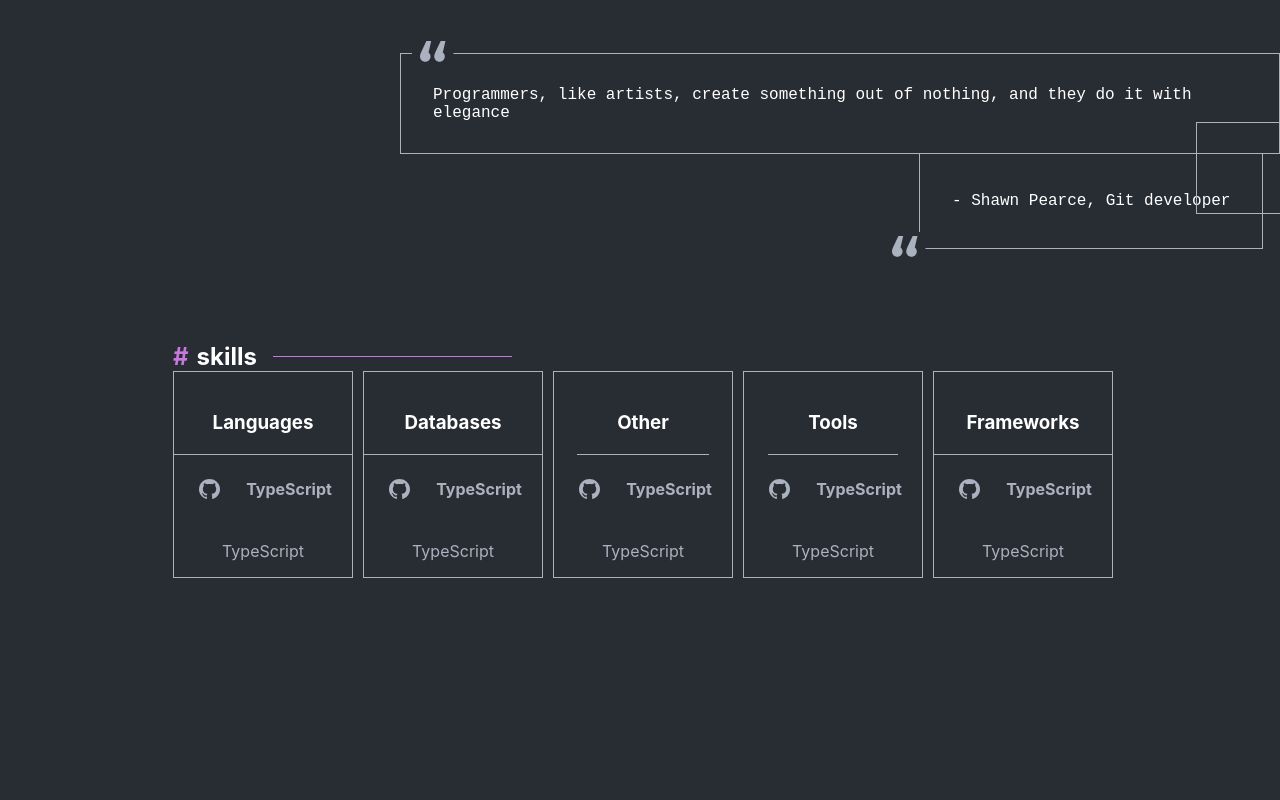
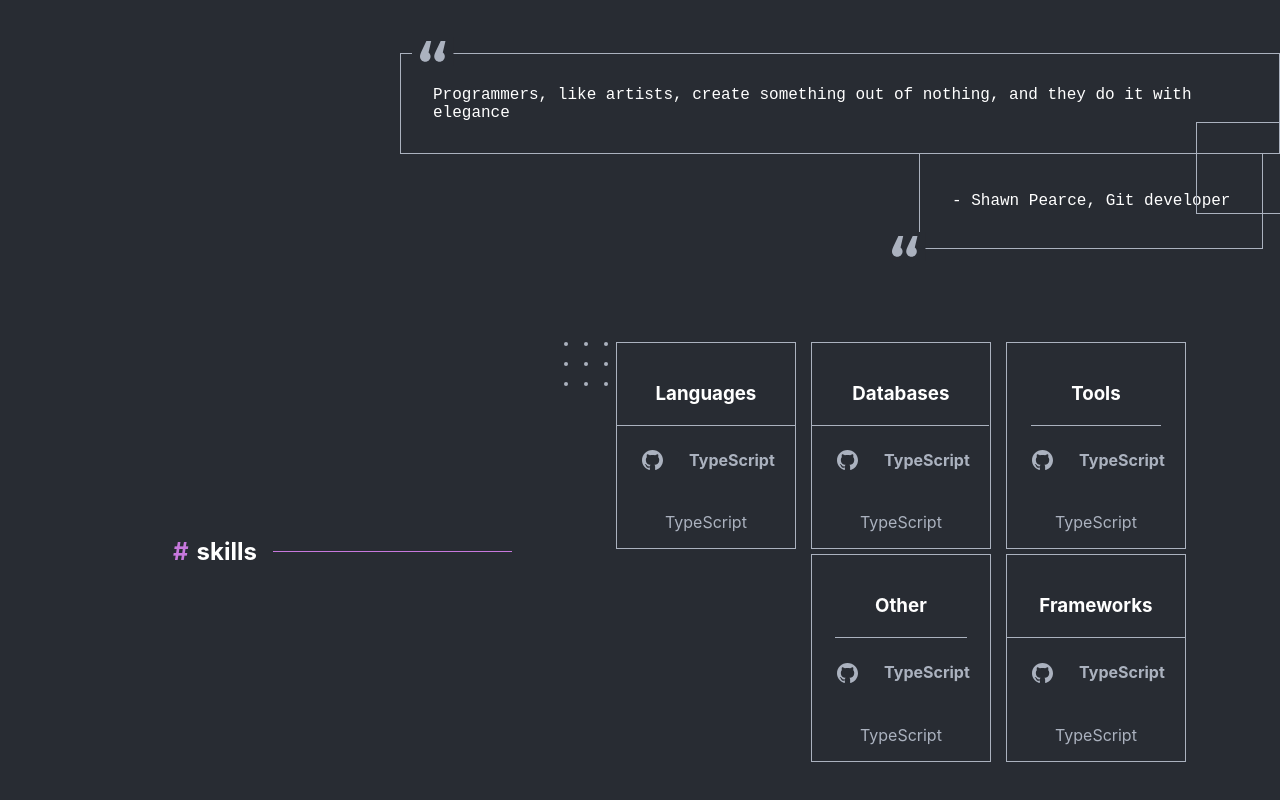
Before and after one commit to AliakseiKrasko/portfolio_project, a React app: page / in a window 1280 px wide. Shown: the part 785-1585 px from the top of the page. After the commit the page ends 1547 px from the top, so only its background shows below. Built offline with nearby package versions, Linux system fonts and the light colour scheme.

Commit message:
added component gridWrapper

```diff
--- /dev/null
+++ b/src/components/GridWrapper.tsx
@@ -0,0 +1,15 @@
+import styled from "styled-components";
+
+type GridWrapperProps = {
+    gridTemplateColumns ?: string;
+    gridTemplateRows?: string;
+    align?: string;
+    wrap?: string;
+}
+
+export const StyledGrid = styled.div<GridWrapperProps>`
+    display: grid;
+    grid-template-columns: ${props => props.gridTemplateColumns  || "1fr 1fr 1fr"};
+    grid-template-rows:${props => props.gridTemplateRows || "auto"};
+    gap: 5px;
+`
--- a/src/components/SectionTitle.tsx
+++ b/src/components/SectionTitle.tsx
@@ -22,7 +22,8 @@ export const SectionTitle = ({ title, color, hashColor, lineLength, lineColor }:
 const TitleWrapper = styled.div`
     display: flex;
     align-items: center;  /* Центрируем элементы по вертикали */
-`;
+
+`
 
 const Hash = styled.span<{ color?: string }>`
     color: ${props => props.color || '#C778DD'};
--- /dev/null
+++ b/src/layout/section/skills/Icons/IconBlock.tsx
@@ -0,0 +1,17 @@
+import React from 'react';
+import {Icon} from "../../../../components/icon/Icon";
+import styled from "styled-components";
+
+export const IconBlock = () => {
+    return (
+        <SkillIcon>
+            <Icon iconId={`code`} />
+            <Icon iconId={`square`} />
+        </SkillIcon>
+    );
+};
+
+
+const SkillIcon = styled.div`
+    display: flex;
+`
--- a/src/layout/section/skills/Skills.tsx
+++ b/src/layout/section/skills/Skills.tsx
@@ -2,27 +2,30 @@ import React from 'react';
 import styled from "styled-components";
 import {SectionTitle} from "../../../components/SectionTitle"
 import {Skill} from "./skill/Skill";
-import {FlexWrapper} from "../../../components/FlexWrapper";
+import {IconBlock} from "./Icons/IconBlock";
+import {StyledGrid} from "../../../components/GridWrapper";
 
 
 export const Skills = () => {
     return (
         <StyledSkills>
             <SectionTitle title="skills" lineLength="239px"/>
-            <FlexWrapper justify="centr" wrap="wrap">
-                <Skill iconId={"github"} title="Languages"/>
-                <Skill iconId={"github"} title="Databases"/>
-                <Skill iconId={"github"} title="Other"/>
-                <Skill iconId={"github"} title="Tools"/>
-                <Skill iconId={"github"} title="Frameworks"/>
-            </FlexWrapper>
+            <IconBlock/>
+            <StyledGrid>
+                <Skill iconId={"github"} title="Languages" gridColumn={1} gridRow={1}/>
+                <Skill iconId={"github"} title="Databases" gridColumn={2} gridRow={1}/>
+                <Skill iconId={"github"} title="Other" gridColumn={2} gridRow={2}/>
+                <Skill iconId={"github"} title="Tools" gridColumn={3} gridRow={1}/>
+                <Skill iconId={"github"} title="Frameworks" gridColumn={3} gridRow={2}/>
+            </StyledGrid>
         </StyledSkills>
     );
 };
 
 const StyledSkills = styled.section`
+    display: flex;
     margin-left: 173px;
     margin-top: 73px;
     width: 50%;
-    min-height: 100vh;
+    min-height: 50vh;
 `
--- a/src/layout/section/skills/skill/Skill.tsx
+++ b/src/layout/section/skills/skill/Skill.tsx
@@ -3,19 +3,20 @@ import {Icon} from "../../../../components/icon/Icon";
 import styled from "styled-components";
 
 type SkillPropsType = {
-   iconId: string;
+    iconId: string;
     title: string;
+    gridColumn?: number;
+    gridRow?: number;
 }
 
 export const Skill = (props: SkillPropsType) => {
     return (
-        <StyledSkill>
+        <StyledSkill gridColumn={props.gridColumn} gridRow={props.gridRow}>
             <SkillCardTitle>{props.title}</SkillCardTitle>
             <SkillIcon>
-                <Icon iconId={props.iconId}  />
+                <Icon iconId={props.iconId}/>
                 <SkillTitle>TypeScript</SkillTitle>
             </SkillIcon>
-
             <SkillText>TypeScript</SkillText>
         </StyledSkill>
     );
@@ -27,7 +28,7 @@ const SkillCardTitle = styled.h3`
     color: #FFFFFF;
 `
 
-const StyledSkill = styled.div`
+const StyledSkill = styled.div<{ gridColumn?: number; gridRow?: number }>`
     display: flex;
     flex-direction: column;
     min-width: 178px;
@@ -36,12 +37,15 @@ const StyledSkill = styled.div`
     justify-content: center;
     align-items: center;
     margin-right: 10px;
+    grid-column: ${props => props.gridColumn || 'auto'};
+    grid-row: ${props => props.gridRow || 'auto'};
 `
 
 
 const SkillTitle = styled.h4`
     color: #ABB2BF;
     margin-top: 0;
+
 `
 const SkillText = styled.p`
     color: #ABB2BF;
```
